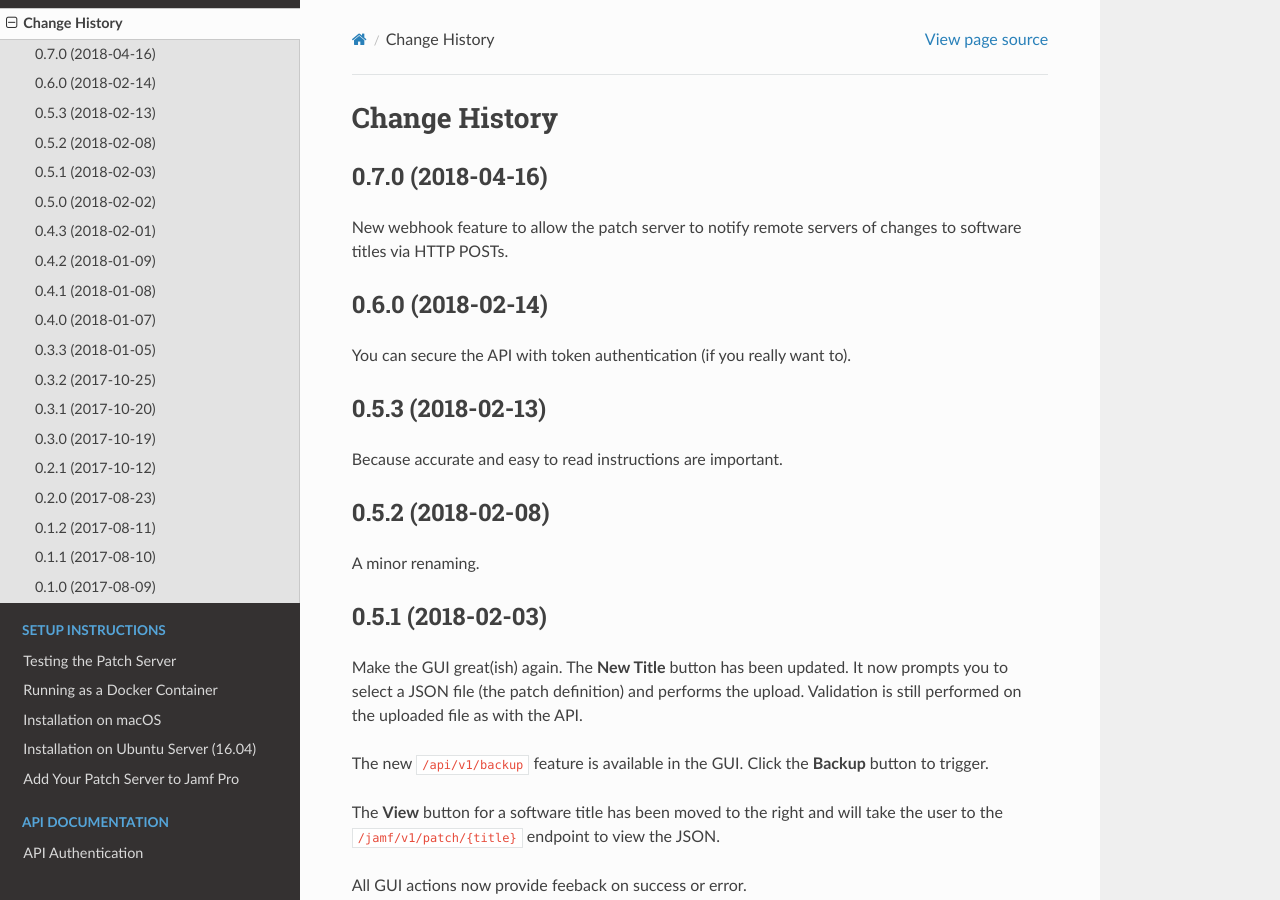
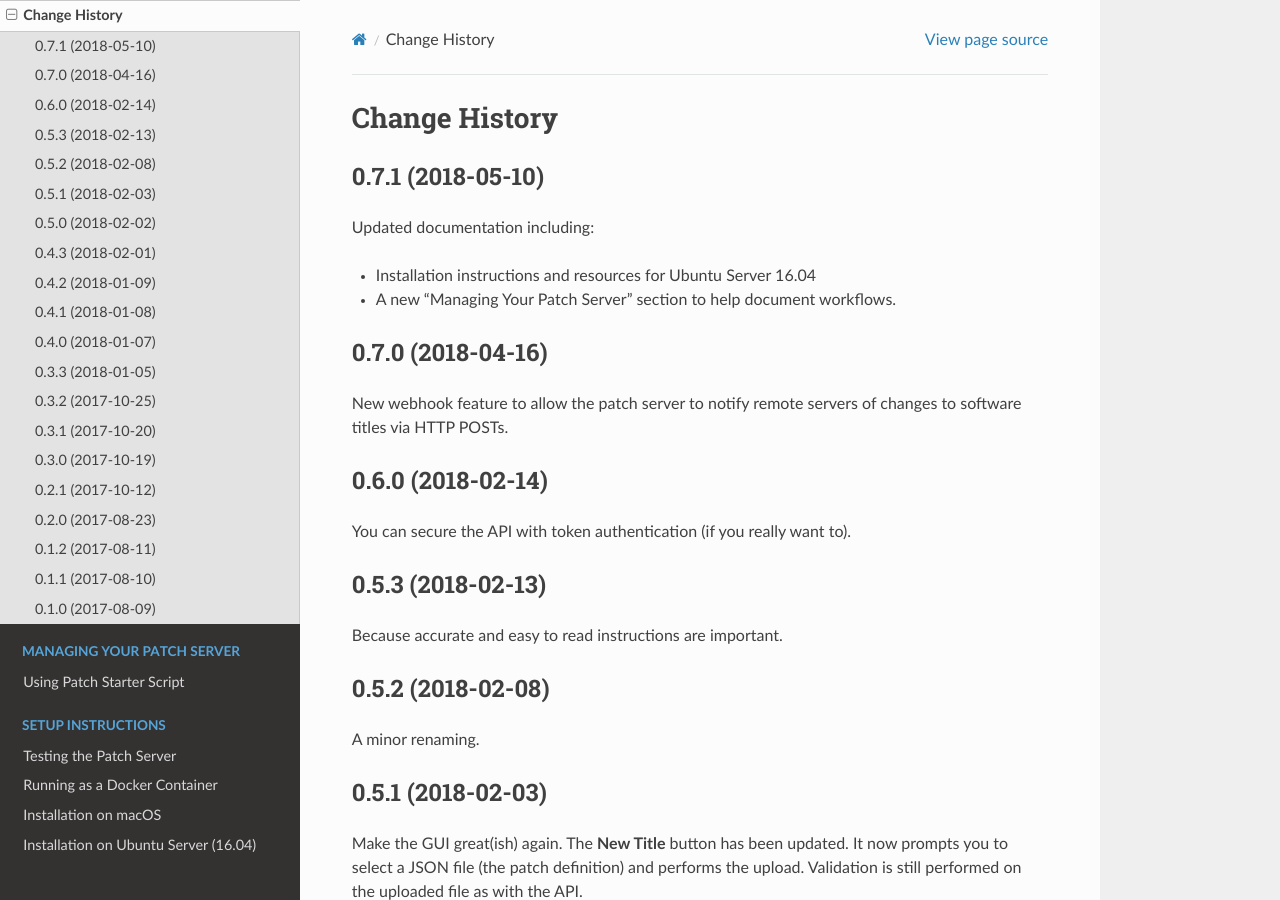
Before and after one commit to brysontyrrell/PatchServer, a Sphinx documentation site: the page built from docs/change_history.rst, in a window 1280 px wide and 900 px high. Built offline with Sphinx 7.4.7 and the Read the Docs theme 2.0.0, drawn with Linux system fonts in a browser that asks for light colours; pages that are not in the unit, such as notebooks, are missing from menus.

Commit message:
Ubuntu Nginx instructions, Patch Starter Script, and project version bump

```diff
--- a/docs/change_history.rst
+++ b/docs/change_history.rst
@@ -1,5 +1,13 @@
 Change History
 --------------
+
+0.7.1 (2018-05-10)
+^^^^^^^^^^^^^^^^^^
+
+Updated documentation including:
+
+- Installation instructions and resources for Ubuntu Server 16.04
+- A new "Managing Your Patch Server" section to help document workflows.
 
 0.7.0 (2018-04-16)
 ^^^^^^^^^^^^^^^^^^
--- a/docs/index.rst
+++ b/docs/index.rst
@@ -18,6 +18,11 @@ An open-source implementation of an external patch source for use with Jamf Pro
 
    change_history
 
+.. toctree::
+   :maxdepth: 1
+   :caption: Managing Your Patch Server
+
+   managing/patch_starter
 
 .. toctree::
    :maxdepth: 1
--- a/patchserver/__init__.py
+++ b/patchserver/__init__.py
@@ -1,4 +1,4 @@
 """Patch Server for Jamf Pro"""
 __title__ = 'PatchServer'
-__version__ = '0.7.0'
+__version__ = '0.7.1'
 __author__ = 'Bryson Tyrrell'
```
Also changed, not shown: docs/managing/patch_starter.rst (added, +35 -0 lines), docs/setup/ubuntu.rst (+51 -1 lines), 2 other files.
